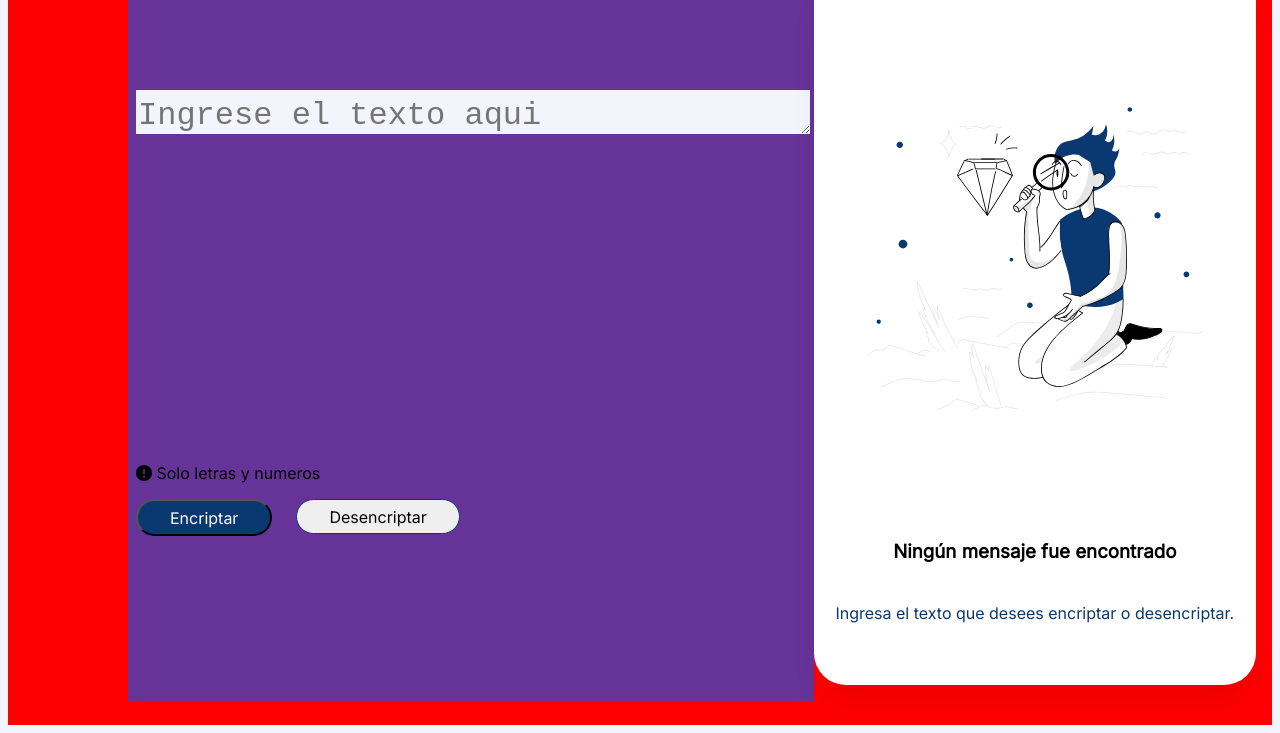
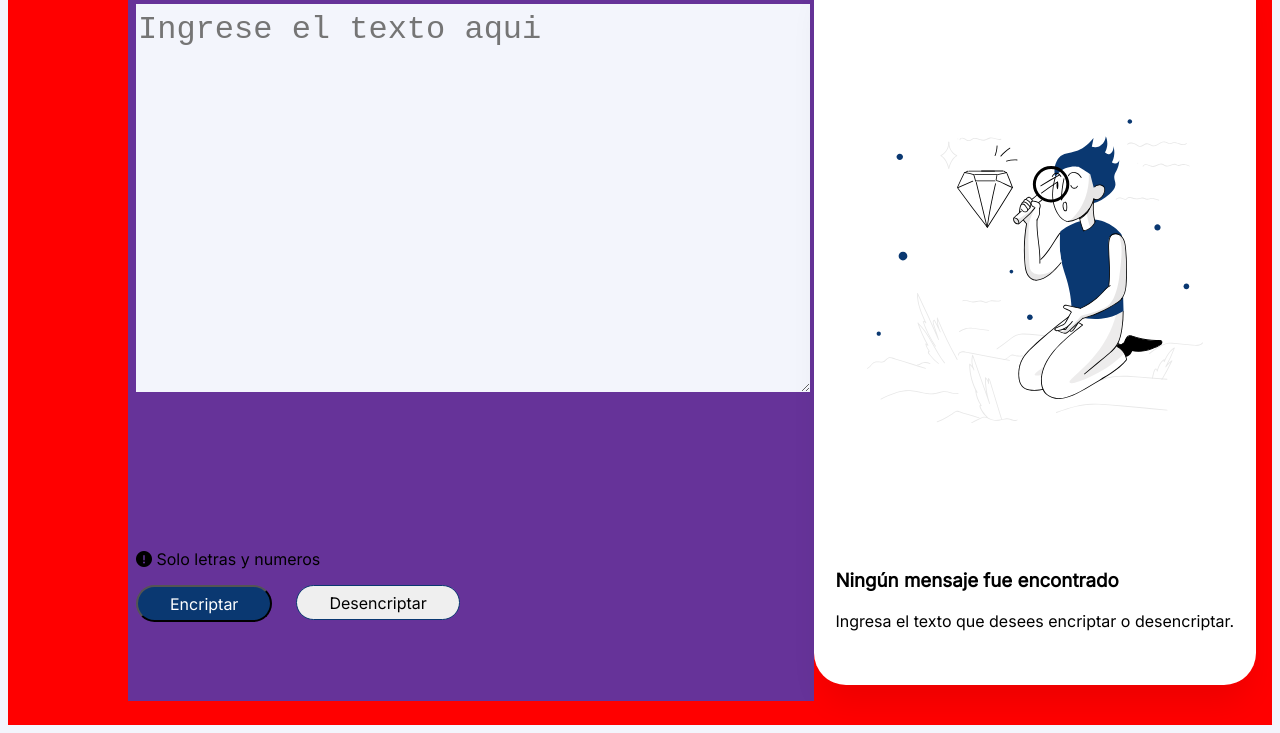
Before and after one commit to gabrielurbani/encriptador, a plain HTML site: page index.html in a window 1280 px wide. Shown: the part 83-816 px from the top of the page. Drawn offline with Linux system fonts and the light colour scheme.

Commit message:
Cambio de p por span, para solucionar display:none cambio de cols y rows de text-area

```diff
--- a/index.html
+++ b/index.html
@@ -23,7 +23,7 @@
         <section class="input-texto">
             <!-- <input type="text" class="texto-a-desencriptar" placeholder="Ingrese el texto aqui"> -->
 
-            <textarea name="textoSeleccionado" class="texto-a-desencriptar" id="texto-seleccionado" placeholder="Ingrese el texto aqui" cols="30" rows="10"></textarea>
+            <textarea name="textoSeleccionado" class="texto-a-desencriptar" id="texto-seleccionado" placeholder="Ingrese el texto aqui" cols="20" rows="8"></textarea>
             <section class="botonera">
                 <p><i class="fa fa-exclamation-circle" aria-hidden="true"></i>
                     Solo letras y numeros</p>
@@ -39,12 +39,9 @@
                 <p id="texto-resultado"></p>
             </section>
             <img class="munheco" src="assets/munheco.svg" alt="">
-            <h3>Ningún mensaje fue encontrado</h3>
-            <p class="ningun-mensaje">
-                Ingresa el texto que desees encriptar o desencriptar.
-            </p>
+            <span class="ningun-mensaje"><h3>Ningún mensaje fue encontrado</h3>
+            Ingresa el texto que desees encriptar o desencriptar.</span>
             <button onclick="copiarTexto()"  id="copiar">Copiar</button>
-
         </section>
     </main>
     <script src="script.js"></script>
--- a/style.css
+++ b/style.css
@@ -67,7 +67,7 @@ body {
     /* background: pink; */
     /* position: absolute; */
     width: 100%;
-    height: 2.5rem;
+    /* height: 2.5rem; */
 
     /* left: 15rem;
     top: 10.5rem; */
@@ -162,6 +162,7 @@ button {
 
 .area-resultado {
     display: flex;
+    padding-left: 2rem;
 }
 
 .ningun-mensaje {
@@ -169,7 +170,6 @@ button {
     order: 1;
     flex-grow: 1;
     padding: 5px;
-    color: #0A3871;
 }
 
 #copiar {
```
Also changed, not shown: script.js (line endings or trailing spaces).
